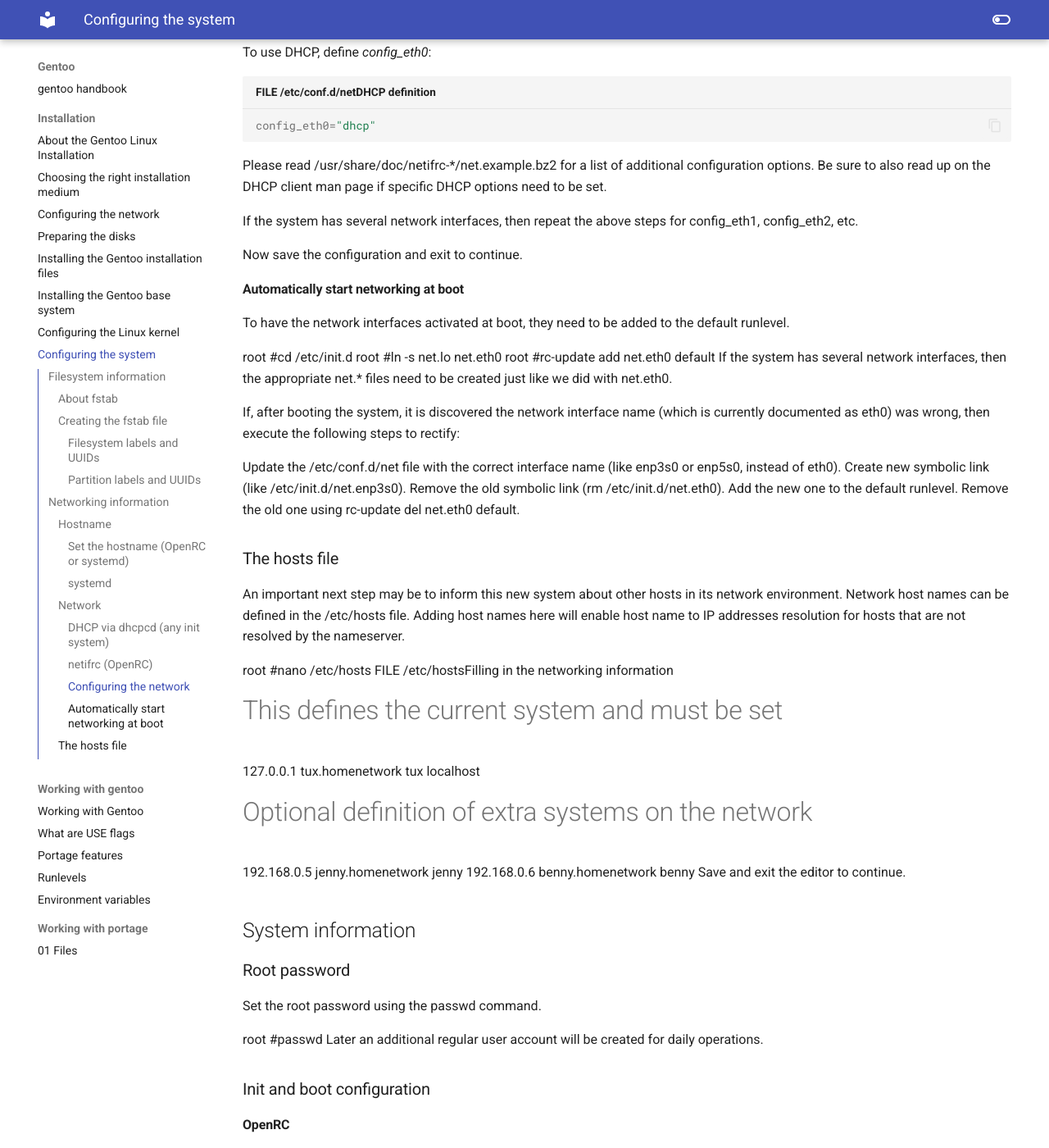
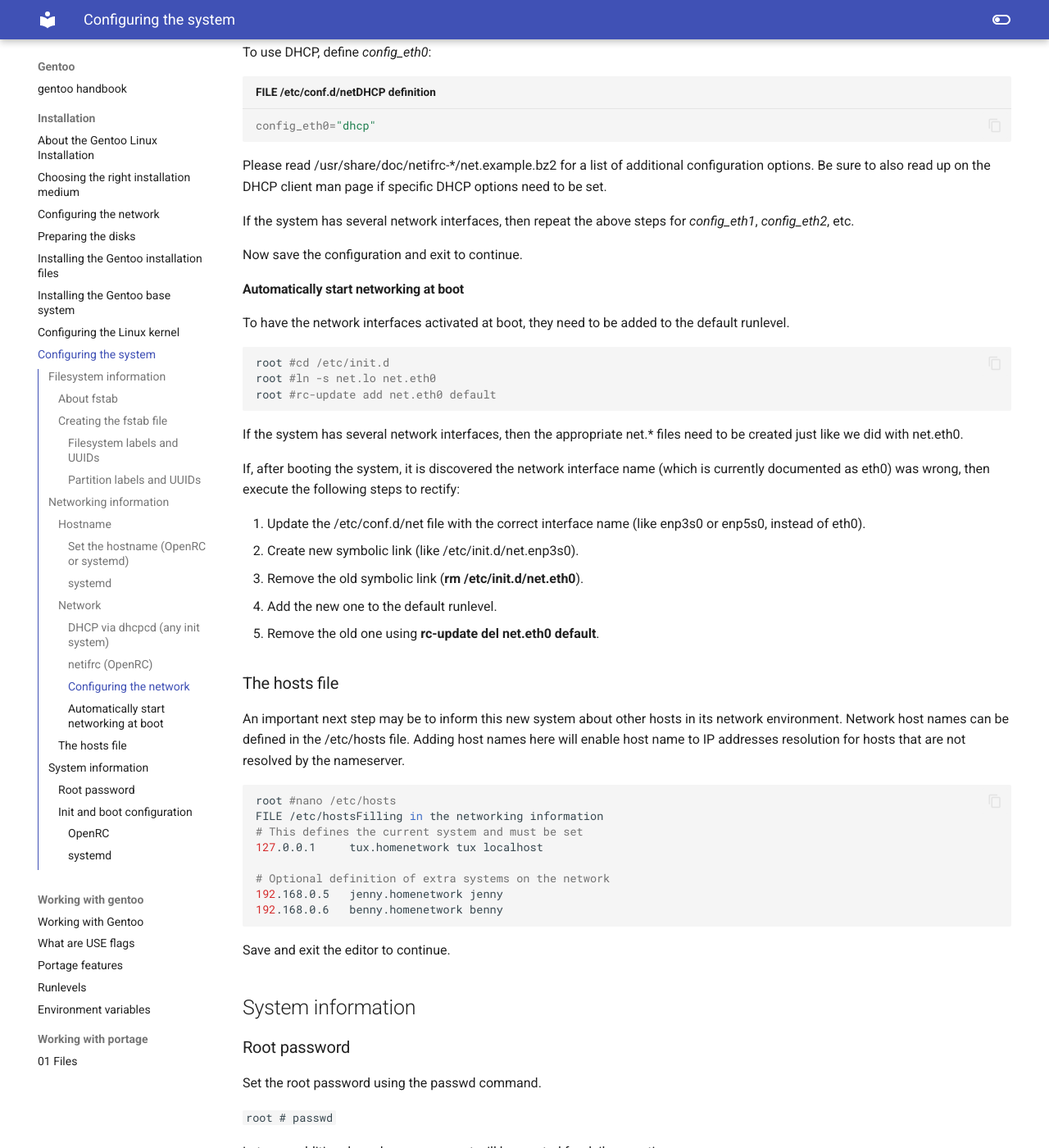
Before and after one commit to floviken/mkdocs, an MkDocs documentation site: the page built from docs/gentoo/installation/08-Configuring the system.md, in a window 1280 px wide and 1400 px high, scrolled down 5265 px. Shown: the whole window at 82% size. Built offline with MkDocs 1.6.1 and Material for MkDocs 9.7.7, drawn with Linux system fonts in a browser that asks for light colours; some of the changed lines change nothing that is shown; some of the changed text lies outside the part shown.

Commit message:
Update 08-Configuring the system.md

````diff
--- a/docs/gentoo/installation/08-Configuring the system.md
+++ b/docs/gentoo/installation/08-Configuring the system.md
@@ -173,7 +173,7 @@
 
 Please read /usr/share/doc/netifrc-*/net.example.bz2 for a list of additional configuration options. Be sure to also read up on the DHCP client man page if specific DHCP options need to be set.
 
-If the system has several network interfaces, then repeat the above steps for config_eth1, config_eth2, etc.
+If the system has several network interfaces, then repeat the above steps for *config_eth1*, *config_eth2*, etc.
 
 Now save the configuration and exit to continue.
 
@@ -181,23 +181,27 @@
 
 To have the network interfaces activated at boot, they need to be added to the default runlevel.
 
+``` sh
 root #cd /etc/init.d
 root #ln -s net.lo net.eth0
 root #rc-update add net.eth0 default
+```
+
 If the system has several network interfaces, then the appropriate net.* files need to be created just like we did with net.eth0.
 
 If, after booting the system, it is discovered the network interface name (which is currently documented as eth0) was wrong, then execute the following steps to rectify:
 
-Update the /etc/conf.d/net file with the correct interface name (like enp3s0 or enp5s0, instead of eth0).
-Create new symbolic link (like /etc/init.d/net.enp3s0).
-Remove the old symbolic link (rm /etc/init.d/net.eth0).
-Add the new one to the default runlevel.
-Remove the old one using rc-update del net.eth0 default.
+1. Update the /etc/conf.d/net file with the correct interface name (like enp3s0 or enp5s0, instead of eth0).
+2. Create new symbolic link (like /etc/init.d/net.enp3s0).
+3. Remove the old symbolic link (**rm /etc/init.d/net.eth0**).
+4. Add the new one to the default runlevel.
+5. Remove the old one using **rc-update del net.eth0 default**.
 
 ### The hosts file
 
 An important next step may be to inform this new system about other hosts in its network environment. Network host names can be defined in the /etc/hosts file. Adding host names here will enable host name to IP addresses resolution for hosts that are not resolved by the nameserver.
 
+``` sh
 root #nano /etc/hosts
 FILE /etc/hostsFilling in the networking information
 # This defines the current system and must be set
@@ -206,6 +210,8 @@
 # Optional definition of extra systems on the network
 192.168.0.5   jenny.homenetwork jenny
 192.168.0.6   benny.homenetwork benny
+```
+
 Save and exit the editor to continue.
 
 
@@ -215,7 +221,8 @@
 
 Set the root password using the passwd command.
 
-root #passwd
+`root # passwd`
+
 Later an additional regular user account will be created for daily operations.
 
 ### Init and boot configuration
````
